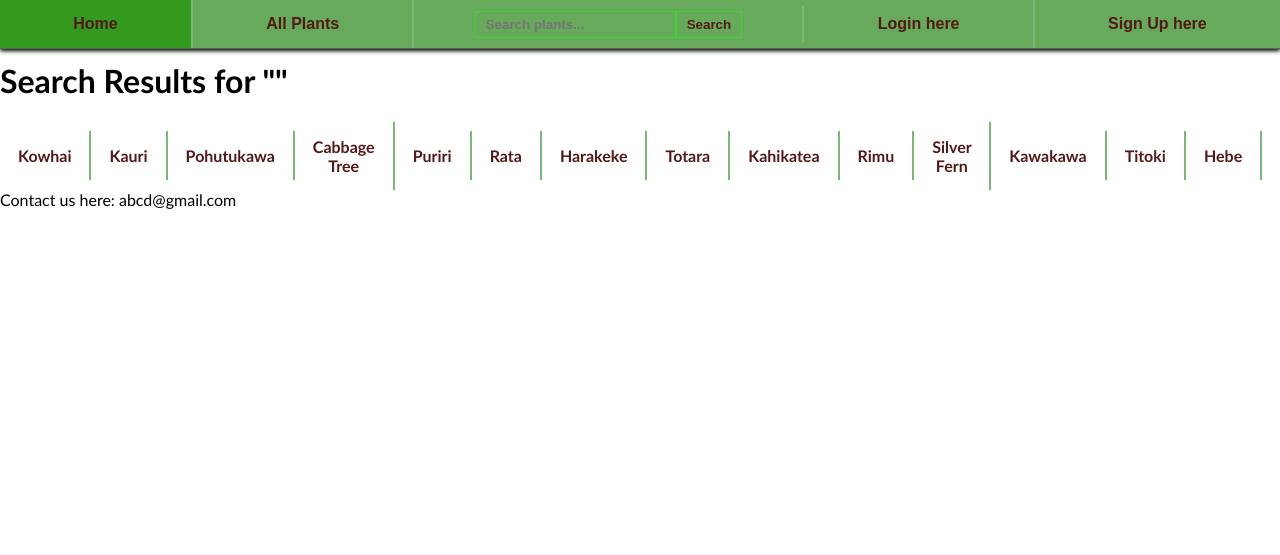
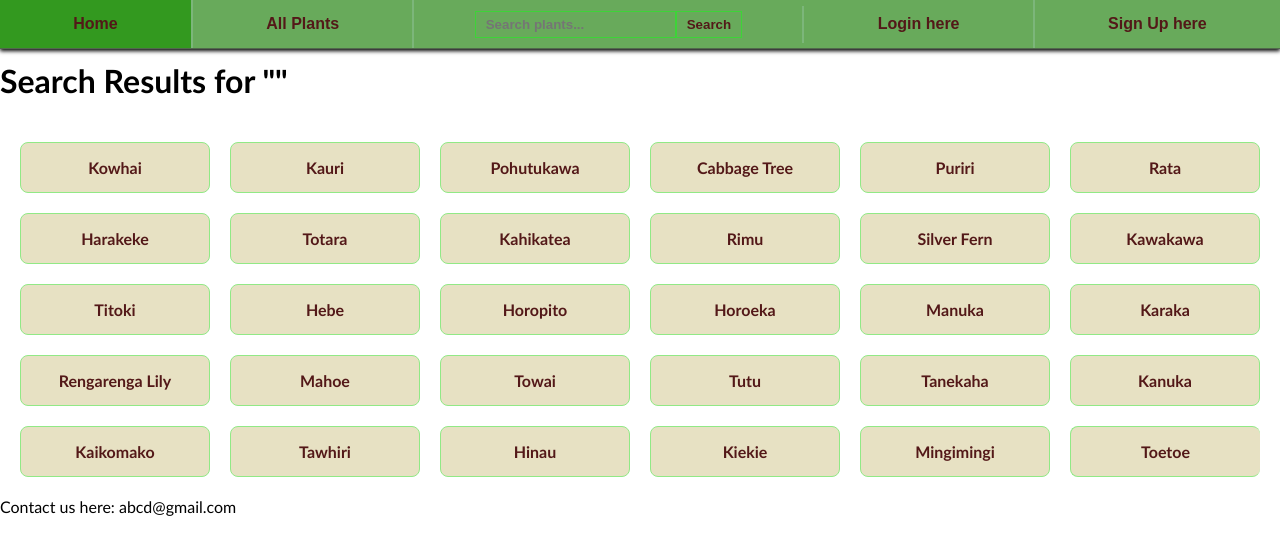
Before and after one commit to akhilasharma17/plant, a Flask app: page /search in a window 1280 px wide. Shown: the top 555 px of the page. Run offline with Flask 3, Linux system fonts and the light colour scheme; data comes from the database, SQL or seed files in the repository.

Commit message:
changed the way search results are displayed

```diff
--- a/templates/search.html
+++ b/templates/search.html
@@ -3,9 +3,9 @@
 {% block content %}
     <h1>Search Results for "{{ search_term }}"</h1>
     {% if result %}
-        <ul>
+        <ul class="gallery-container">
             {% for plant in result %}
-                <li><a href='plant/{{plant[0]}}'>{{ plant[1] }}</a></li>
+                <li class="gallery"><a href='plant/{{plant[0]}}'>{{ plant[1] }}</a></li>
             {% endfor %}
         </ul>
     {% else %}
```
